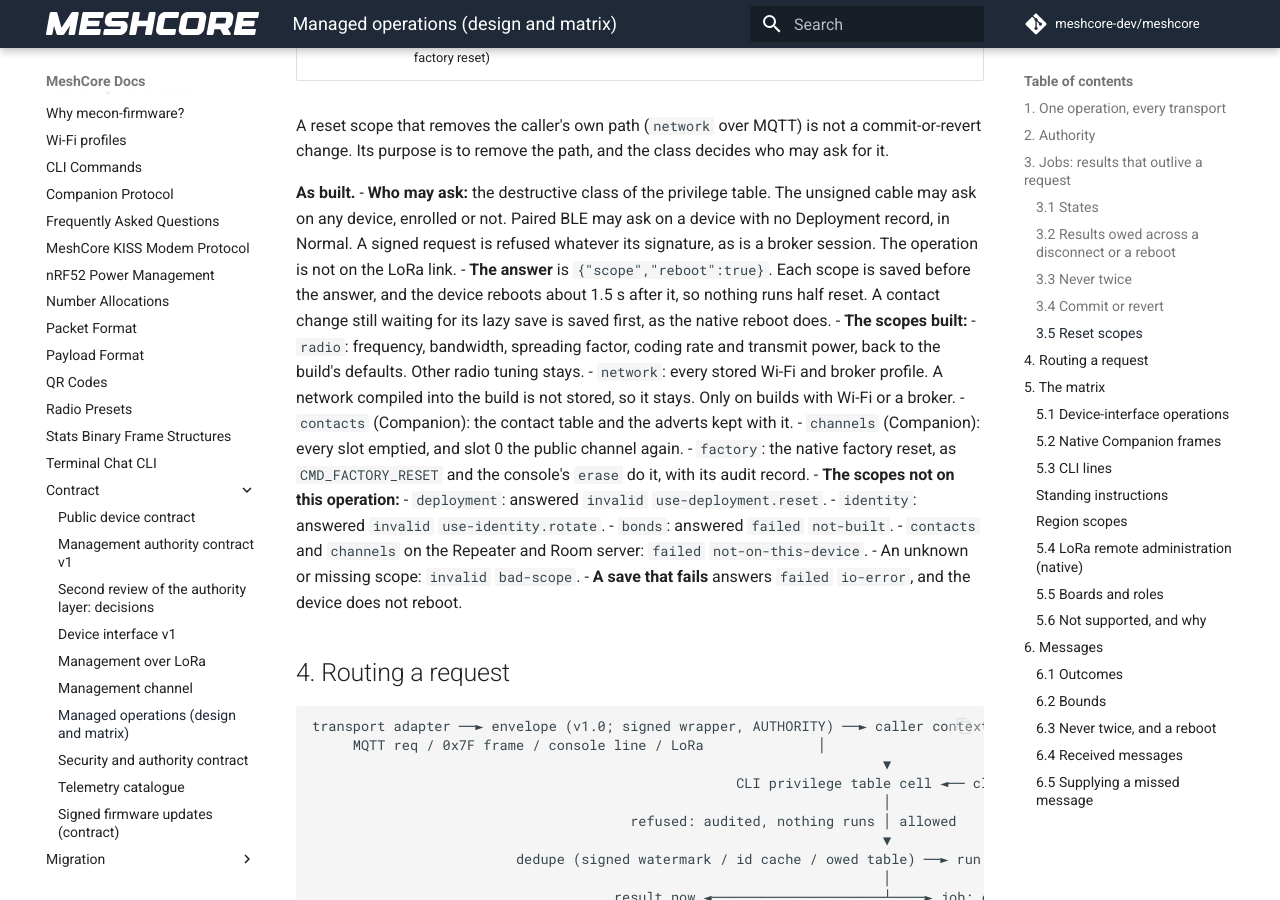
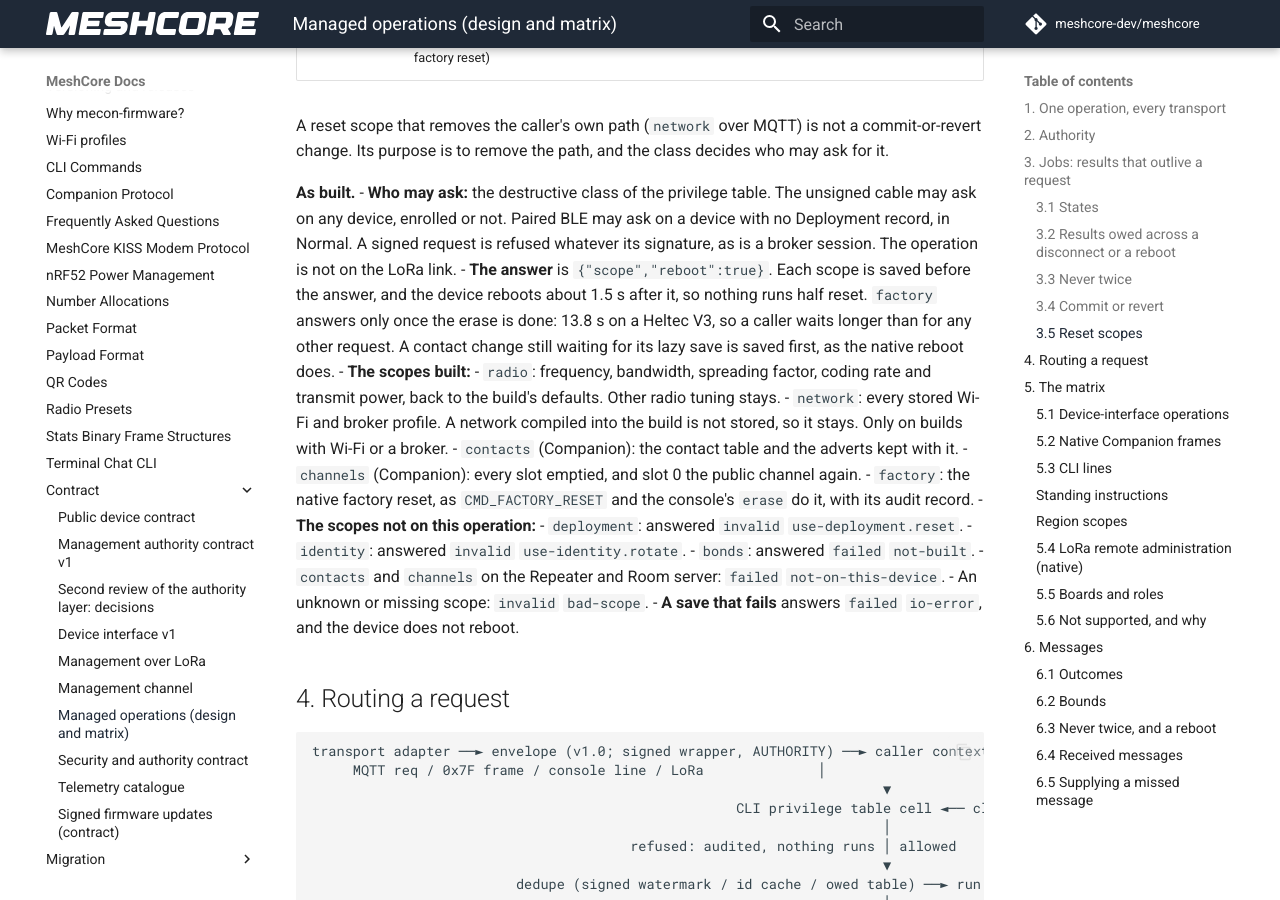
Before and after one commit to hoejriis/mecon-firmware, an MkDocs documentation site: the page built from docs/contract/OPERATIONS.md, in a window 1280 px wide and 900 px high, scrolled down 6210 px. Built offline with MkDocs 1.6.1 and Material for MkDocs 9.7.7, drawn with Linux system fonts in a browser that asks for light colours; comment, search, counter and statistics services are not loaded.

Commit message:
OPERATIONS 3.5: factory answers after the erase, 13.8 s on a V3
Measured on v3test, 2026-11-09, PR #470's image.

Co-Authored-By: Claude Opus 5.5 (1M context) <noreply@anthropic.com>

```diff
--- a/docs/contract/OPERATIONS.md
+++ b/docs/contract/OPERATIONS.md
@@ -133,7 +133,7 @@ A reset scope that removes the caller's own path (`network` over MQTT) is not a
 
 **As built.**
 - **Who may ask:** the destructive class of the privilege table. The unsigned cable may ask on any device, enrolled or not. Paired BLE may ask on a device with no Deployment record, in Normal. A signed request is refused whatever its signature, as is a broker session. The operation is not on the LoRa link.
-- **The answer** is `{"scope","reboot":true}`. Each scope is saved before the answer, and the device reboots about 1.5 s after it, so nothing runs half reset. A contact change still waiting for its lazy save is saved first, as the native reboot does.
+- **The answer** is `{"scope","reboot":true}`. Each scope is saved before the answer, and the device reboots about 1.5 s after it, so nothing runs half reset. `factory` answers only once the erase is done: 13.8 s on a Heltec V3, so a caller waits longer than for any other request. A contact change still waiting for its lazy save is saved first, as the native reboot does.
 - **The scopes built:**
   - `radio`: frequency, bandwidth, spreading factor, coding rate and transmit power, back to the build's defaults. Other radio tuning stays.
   - `network`: every stored Wi-Fi and broker profile. A network compiled into the build is not stored, so it stays. Only on builds with Wi-Fi or a broker.
```
